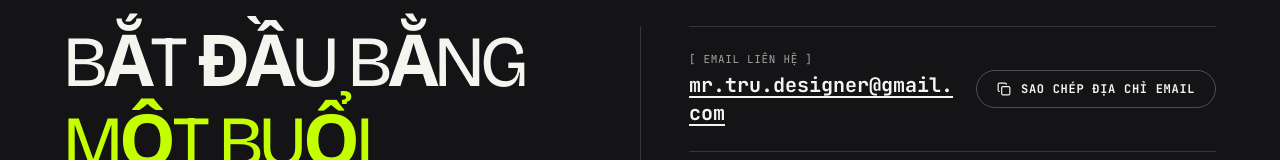
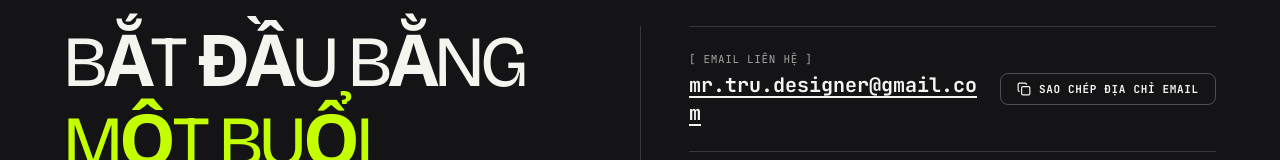
Before and after one commit to mrtrudesigner-wq/tru-portfolio, a plain HTML site: page index.html in a window 1280 px wide. Shown: the part 6110-6270 px from the top of the page. Drawn offline with nearby package versions, Linux system fonts and the light colour scheme; a script that the page names is missing.

Commit message:
fix(ui): align footer email button radius to rounded-lg matching contact table

```diff
--- a/index.html
+++ b/index.html
@@ -1109,7 +1109,7 @@
                   </a>
                 </dd>
               </div>
-              <button onclick="if(window.copyEmail){window.copyEmail(this);}else{copyEmail();}" class="footer-email-btn slot-roll-btn group self-start sm:self-center px-5 py-2.5 rounded-full border border-white/25 hover:border-[#C4FF00] hover:bg-[#C4FF00] hover:text-[#141416] transition-all font-mono text-xs uppercase tracking-mono font-bold flex items-center gap-2.5 cursor-pointer shrink-0">
+              <button onclick="if(window.copyEmail){window.copyEmail(this);}else{copyEmail();}" class="footer-email-btn slot-roll-btn group self-start sm:self-center px-4 py-2 rounded-lg border border-white/25 hover:border-[#C4FF00] hover:bg-[#C4FF00] hover:text-[#141416] transition-all font-mono text-[11px] uppercase tracking-mono font-bold flex items-center gap-2 cursor-pointer shrink-0">
                 <span class="slot-icon w-3.5 h-3.5 flex items-center justify-center shrink-0 transition-transform duration-300 group-hover:scale-110">
                   <i data-lucide="copy" class="w-3.5 h-3.5"></i>
                 </span>
```
Also changed, not shown: 1 other file.
